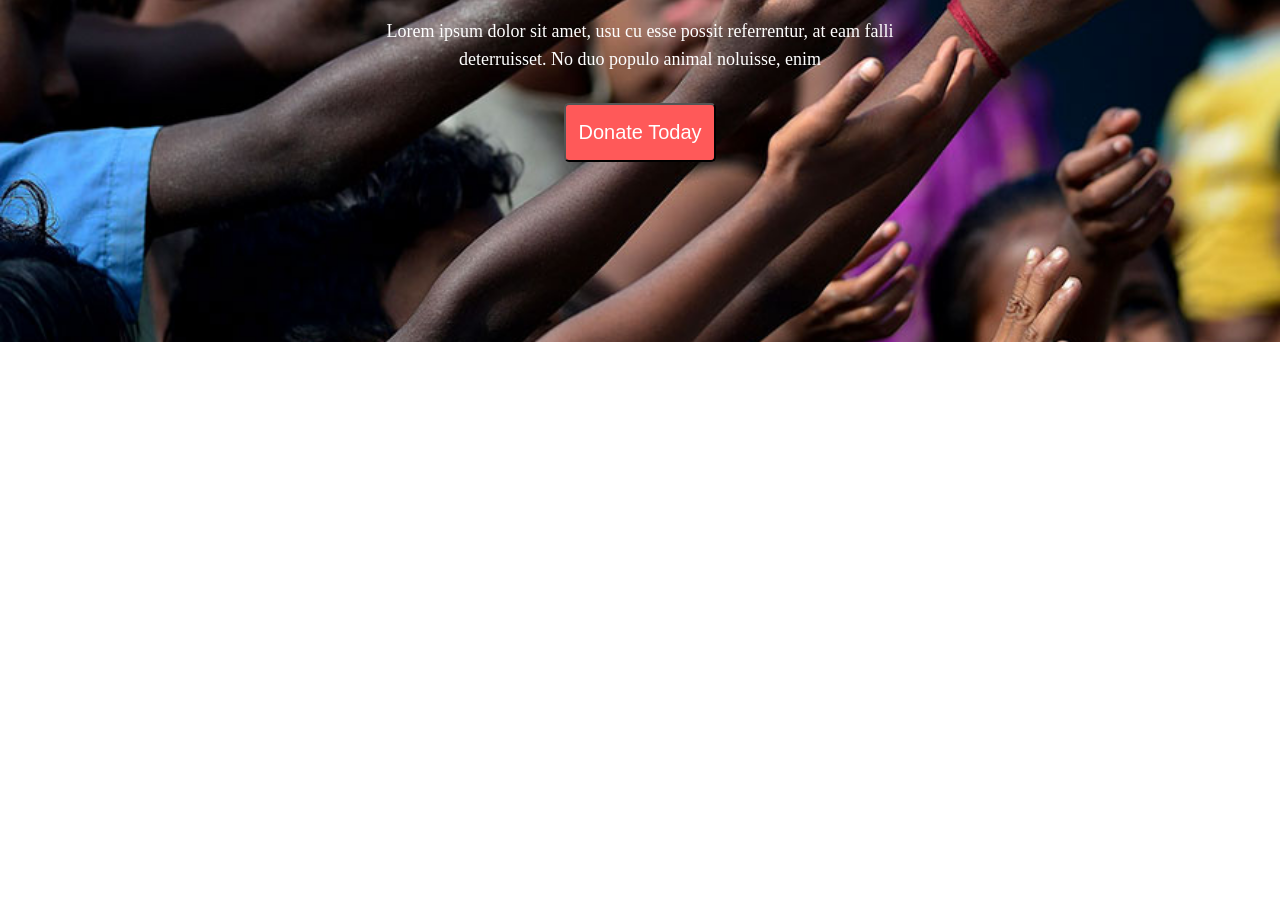
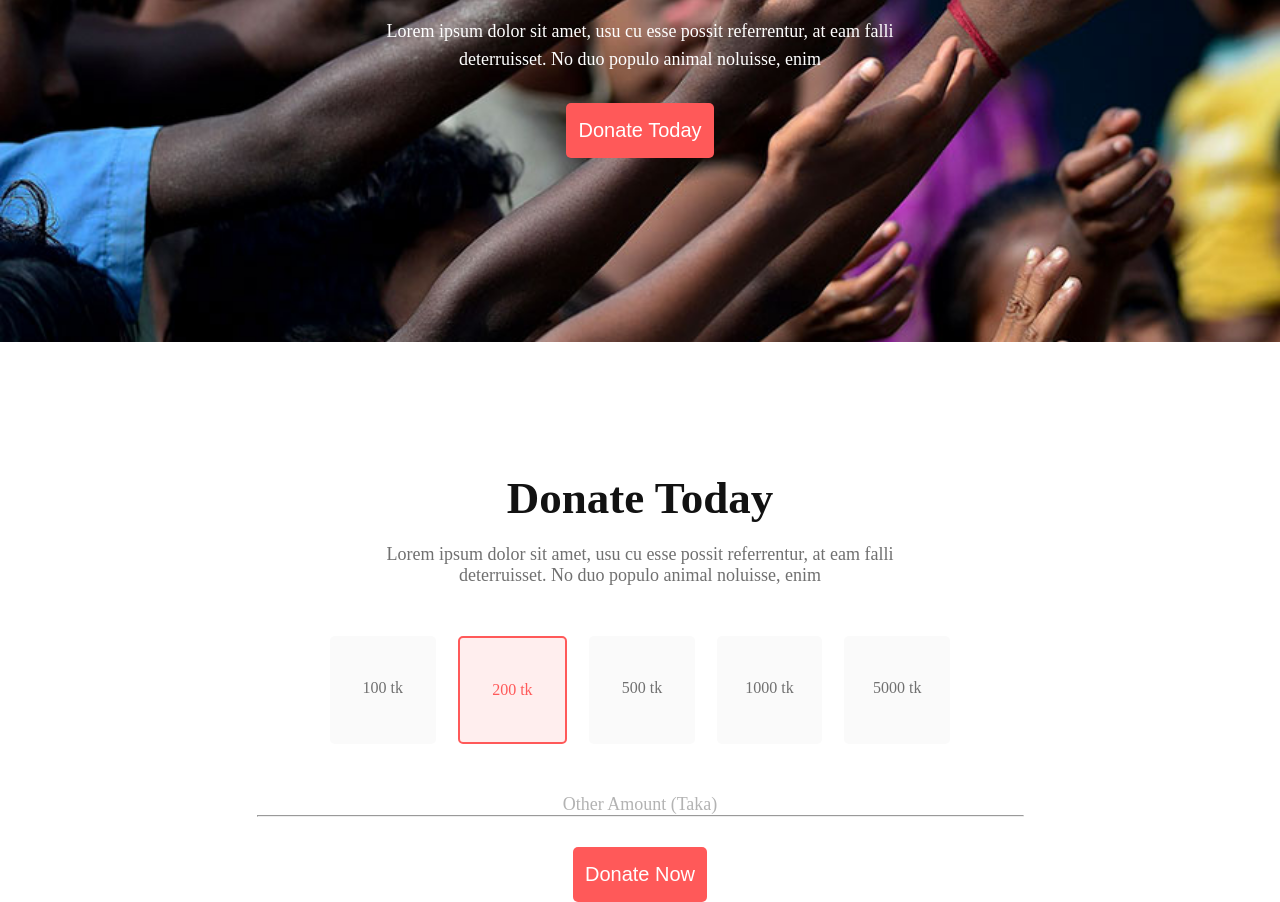
Before and after one commit to kawser2917/donate_today_practice, a plain HTML site: page index.html in a window 1280 px wide. Shown: the part 327-1229 px from the top of the page. Before the commit the page ends 800 px from the top, so only its background shows below. Drawn offline with Linux system fonts and the light colour scheme.

Commit message:
Donate now added

```diff
--- a/donate.css
+++ b/donate.css
@@ -2,15 +2,17 @@
     margin: 0;
 }
 
-.btn-primary{
+.btn-primary {
     border-radius: 5px;
     background: #FF5959;
     font-size: 20px;
     padding: 16px 12px;
     color: #fff;
     margin-top: 30px;
+    border: none;
 }
-.btn-div{
+
+.btn-div {
     text-align: center;
 }
 
@@ -39,3 +41,56 @@
     line-height: 28px;
     margin-top: 20px;
 }
+
+/* Donate section design */
+.section-title {
+    text-align: center;
+    margin-top: 130px;
+    font-size: 45px;
+    font-weight: 700;
+    color: #121212;
+}
+
+.section-paragraph {
+    color: #707070;
+    text-align: center;
+    margin-top: 20px;
+    font-size: 18px;
+}
+
+.donate-tk {
+    display: flex;
+    gap: 22px;
+    margin: 50px 330px;
+
+}
+
+.donate-section .donate-tk .tk {
+    width: 135px;
+    border-radius: 5px;
+    background: #FAFAFA;
+    text-align: center;
+    color: #707070;
+    padding: 43px 24px;
+}
+
+.active {
+    border-radius: 5px;
+    border: 2px solid #FF5959;
+    background: #FEE;
+    color: #FF5959;
+    width: 135px;
+    border-radius: 5px;
+    padding: 43px 24px;
+    text-align: center;
+}
+
+.donate-other {
+    color: #B3B3B3;
+    text-align: center;
+    font-size: 18px;
+}
+hr{
+    width: 765px;
+    margin: 0 auto;
+}
--- a/index.html
+++ b/index.html
@@ -13,7 +13,26 @@
         <div class="btn-div">
             <button class="btn-primary">Donate Today</button>
         </div>
+    </header>
+    <main>
+        <section class="donate-section">
+            <h3 class="section-title">Donate Today</h3>
+            <p class="section-paragraph">Lorem ipsum dolor sit amet, usu cu esse possit referrentur, at eam falli <br> deterruisset. No duo populo animal noluisse, enim</p>
+            <div class="donate-tk">
+                <div class="tk">100 tk</div>
+                <div class="active">200 tk</div>
+                <div class="tk">500 tk</div>
+                <div class="tk">1000 tk</div>
+                <div class="tk">5000 tk</div>
+            </div>
+            <p class="donate-other">Other Amount (Taka)</p>
+            <hr>
+            <div class="btn-div">
+                <button class="btn-primary">Donate Now</button>
+            </div>
 
-    </header>
+
+        </section>
+    </main>
 </body>
 </html>
```
